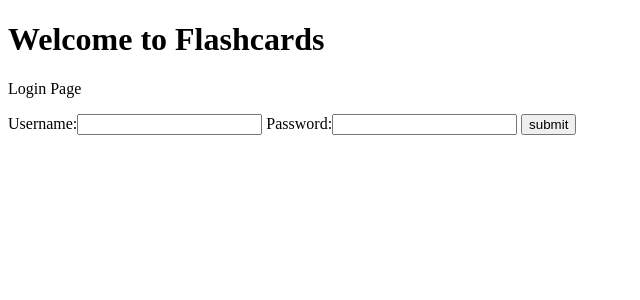
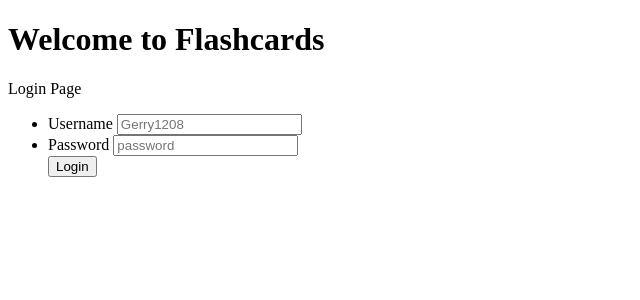
Before and after one commit to Gerry1208/Level4Project, a Django app: template templates/Login/login.html in a window 1280 px wide. Shown: the top 300 px of the page, without its empty margins (0-640 px from the left). Run offline with Django 3.2, Linux system fonts and the light colour scheme; the template is opened without the code that fills it, so the values that code supplies are empty.

Commit message:
Creating login page

```diff
--- /dev/null
+++ b/Login/urls.py
@@ -0,0 +1,5 @@
+from django.conf.urls import patterns, url
+from Login import views
+
+urlpatterns = patterns('',
+        url(r'^$', views.login, name='Login'))
--- a/Login/views.py
+++ b/Login/views.py
@@ -1,3 +1,5 @@
 from django.shortcuts import render
 
 # Create your views here.
+def login(request):
+    return render(request, "Login/login.html")
--- a/project/urls.py
+++ b/project/urls.py
@@ -7,4 +7,5 @@ urlpatterns = patterns('',
     # url(r'^blog/', include('blog.urls')),
 
     url(r'^admin/', include(admin.site.urls)),
+    url(r'^login/$', include('Login.urls')),
 )
--- a/templates/Login/login.html
+++ b/templates/Login/login.html
@@ -2,17 +2,28 @@
 <html>
 <head>
     <script>
-
+        function validateForm(){
+            var x = document.forms["login"]["username"].value;
+            if(x == null || x == ""){
+                alert("Please fill out the username");
+                return false
+            }
+        }
     </script>
 </head>
 <body>
-<h1>Welcome to Flashcards</h1>
-<p>Login Page</p>
-<form>
-    Username:<input type="text" name="username">
-    Password:<input type="password" name="password">
-    <input type="submit" value="submit">
-
-</form>
+    <h1>Welcome to Flashcards</h1>
+    <p>Login Page</p>
+    <section class="loginform cf">
+        <form name =login action="index_submit" method="get">
+            <ul>
+                <li><label for="username">Username</label>
+                <input type="text" name="username" placeholder="Gerry1208" required></li>
+                <li><label for ="password">Password</label>
+                <input type="password" name="password" placeholder="password" required></li>
+                <input type="submit" value="Login">
+            </ul>
+        </form>
+    </section>
 </body>
 </html>
```
Also changed, not shown: db.sqlite3.
